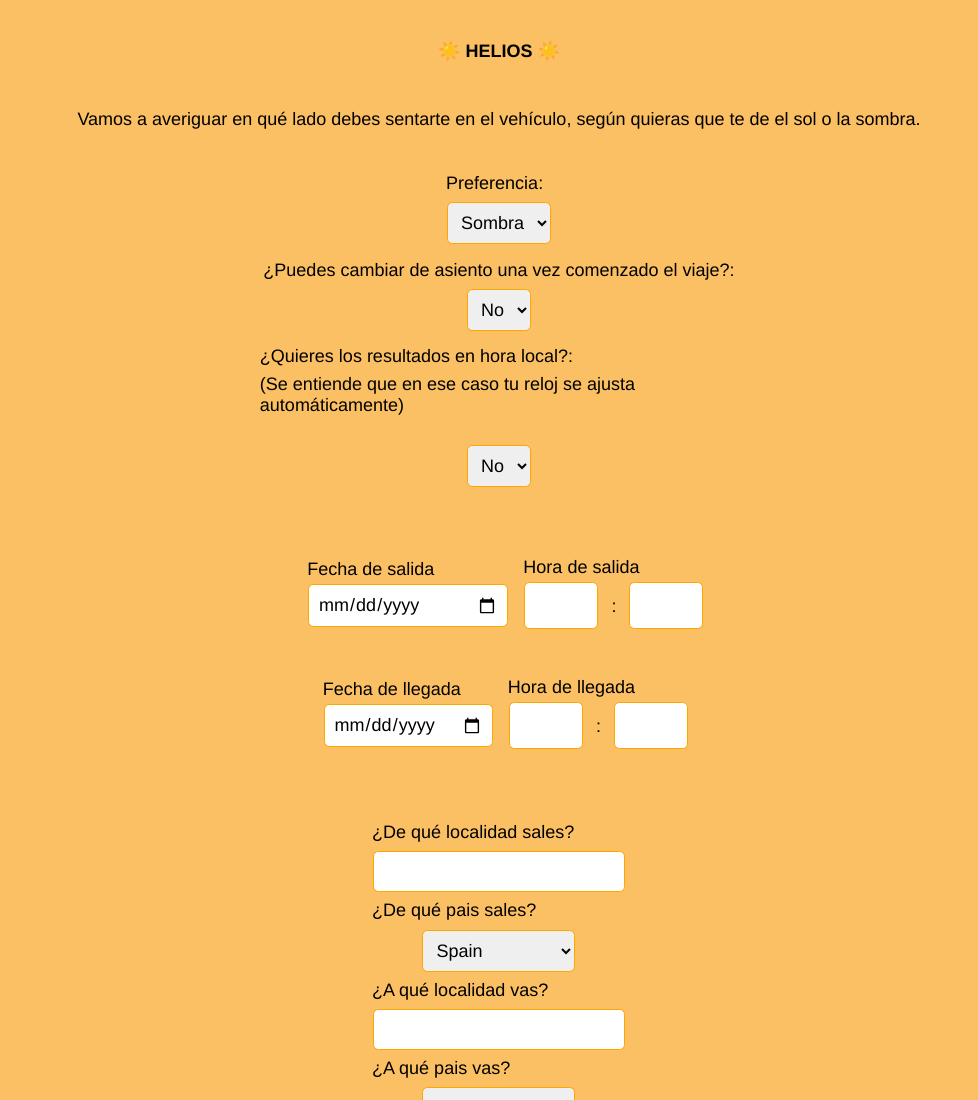
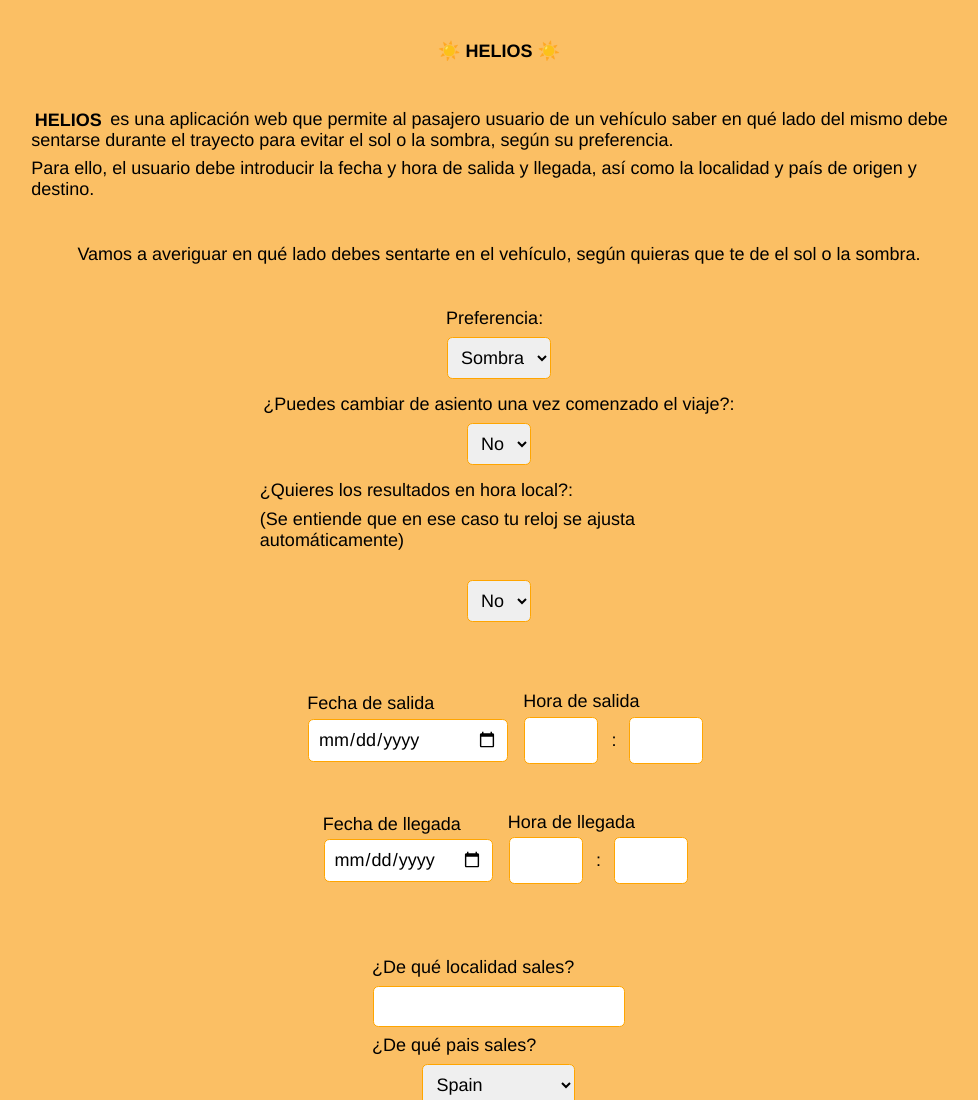
Before and after one commit to V3RNE42/HELIOS, a website with bundled scripts: page index.html in a window 1280 px wide. Shown: the top 1100 px of the page, without its empty margins (141-1119 px from the left). Built offline with nearby package versions, Linux system fonts and the light colour scheme.

Commit message:
descripción

```diff
--- a/index.html
+++ b/index.html
@@ -17,6 +17,17 @@
             <h1 class="end">☀️ HELIOS ☀️</h1>
         </header>
         <main>
+            <div id="presentacion" class="end">
+                <span>
+                    <b> HELIOS </b> es una aplicación web que permite al pasajero usuario
+                    de un vehículo saber en qué lado del mismo debe sentarse durante el trayecto para
+                    evitar el sol o la sombra, según su preferencia.
+                </span>
+                <span>
+                    Para ello, el usuario debe introducir la fecha y hora de salida
+                    y llegada, así como la localidad y país de origen y destino.
+                </span>
+            </div>
             <form id="formulario">
                 <div class="end">
                     Vamos a averiguar en qué lado debes sentarte en el vehículo,
```
